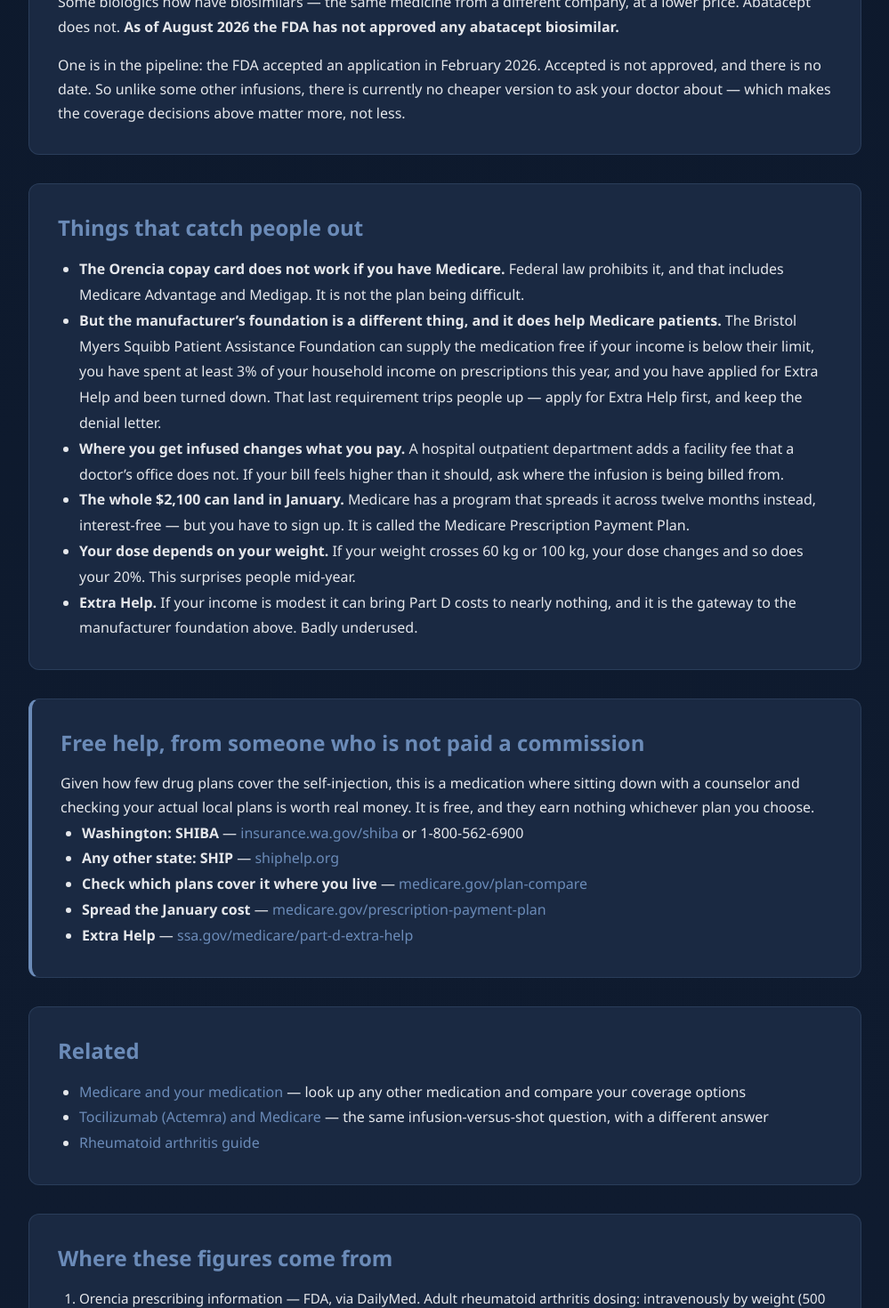
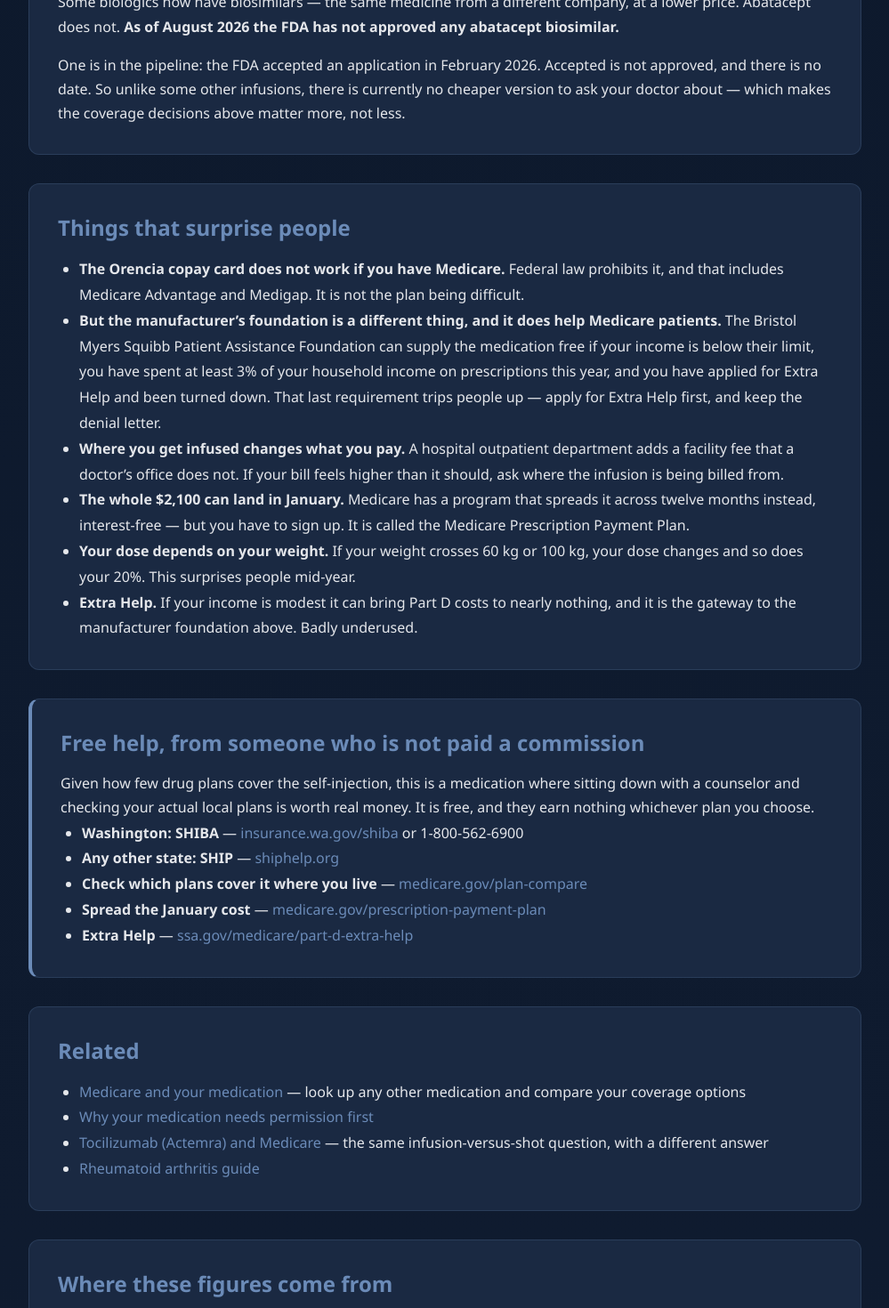
Before and after one commit to rheumify/rheumify-website, a Next.js app: page /patients/insurance/abatacept in a window 1280 px wide. Shown: the part 3014-4484 px from the top of the page at 89% size, without its empty margins (140-1139 px from the left). Built offline with nearby package versions, Linux system fonts and the light colour scheme.

Commit message:
Replace the catches-people-out heading with plainer wording

```diff
--- a/app/patients/insurance/abatacept/page.js
+++ b/app/patients/insurance/abatacept/page.js
@@ -220,7 +220,7 @@ export default function AbataceptPage() {
       </div>
 
       <div className="content-card">
-        <h2>Things that catch people out</h2>
+        <h2>Things that surprise people</h2>
         <ul>
           <li>
             <strong>The Orencia copay card does not work if you have Medicare.</strong> Federal law
@@ -313,6 +313,11 @@ export default function AbataceptPage() {
           <li>
             <a href="/patients/insurance">Medicare and your medication</a> — look up any other
             medication and compare your coverage options
+          </li>
+          <li>
+            <a href="/patients/insurance/prior-authorization">
+              Why your medication needs permission first
+            </a>
           </li>
           <li>
             <a href="/patients/insurance/tocilizumab">Tocilizumab (Actemra) and Medicare</a> — the
```
